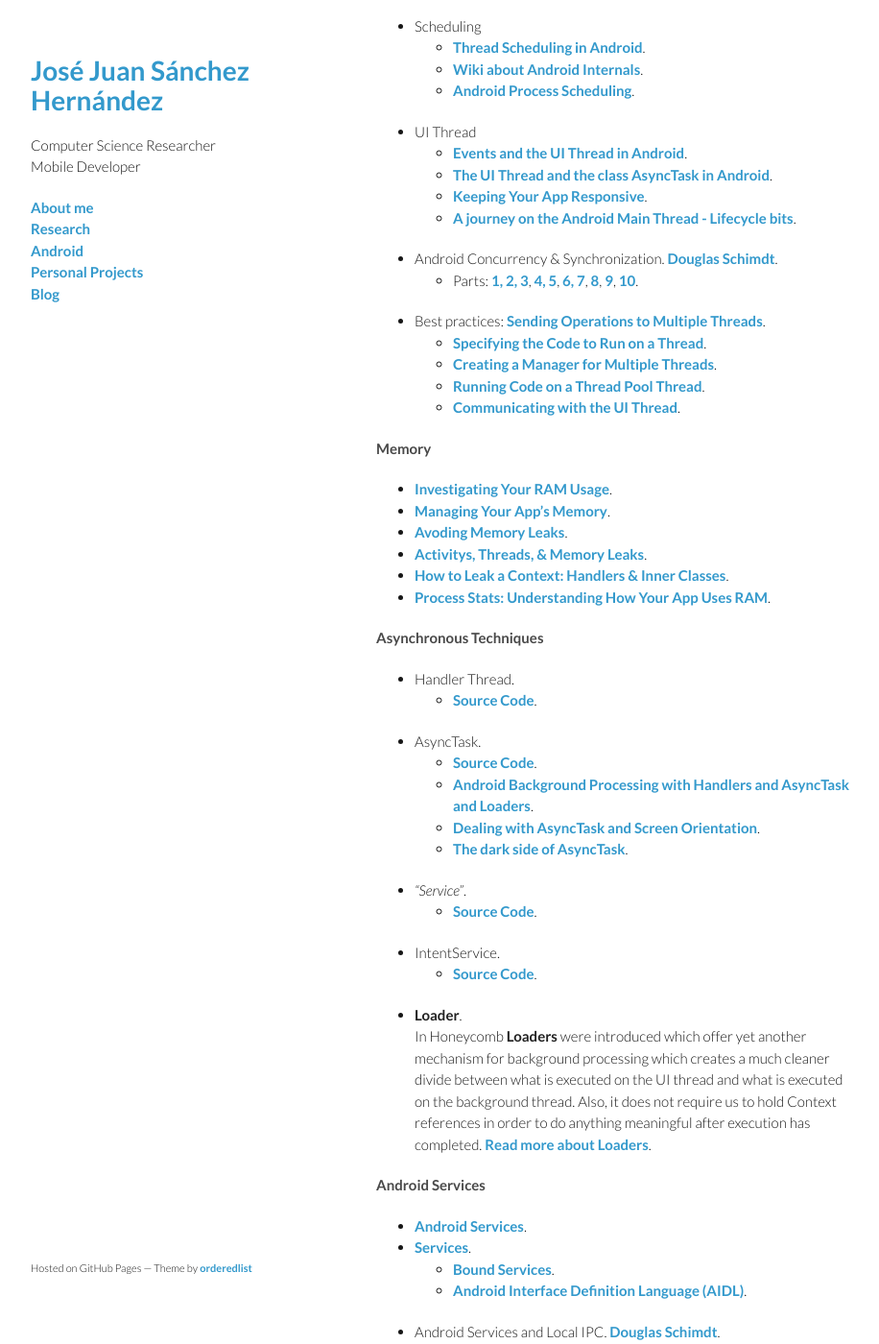
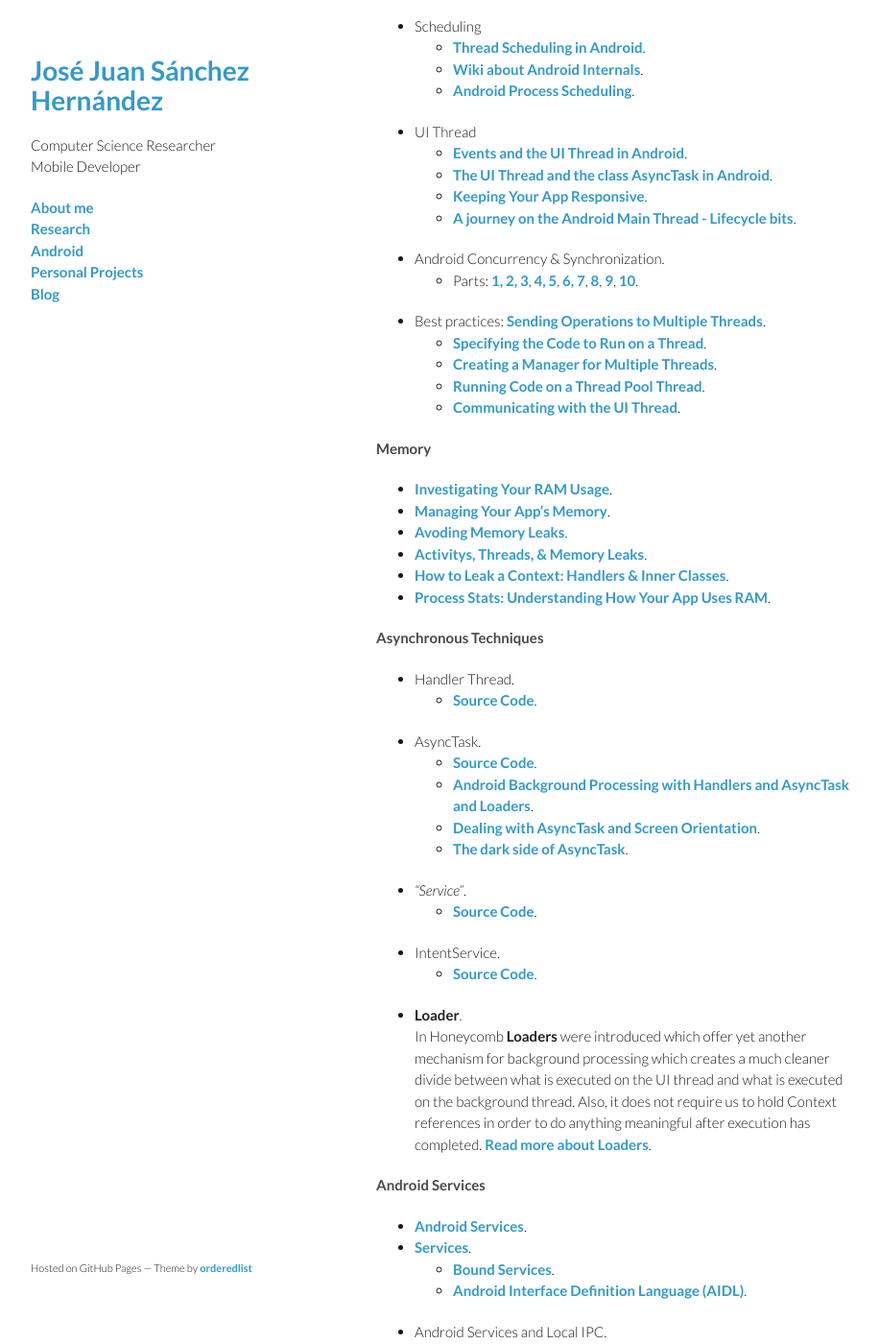
Before and after one commit to josejuansanchez/josejuansanchez.github.io, a Jekyll site: the page built from _posts/2014-03-25-xv-betabeers-almeria.md, in a window 1280 px wide and 1400 px high, scrolled down 1692 px. Shown: the whole window at 96% size, without its empty margins (178-1094 px from the left). Built offline with Jekyll 4.4.1, drawn with Linux system fonts in a browser that asks for light colours; comment, search, counter and statistics services are not loaded.

Commit message:
Update 2014-03-25-xv-betabeers-almeria.md

```diff
--- a/_posts/2014-03-25-xv-betabeers-almeria.md
+++ b/_posts/2014-03-25-xv-betabeers-almeria.md
@@ -51,7 +51,7 @@ A continuación podéis encontrar algunos de los recursos que he utilizado para
   *  [The UI Thread and the class AsyncTask in Android](http://www.youtube.com/watch?v=-xhLTvx-cq0&feature=youtu.be).
   *  [Keeping Your App Responsive](http://developer.android.com/training/articles/perf-anr.html).
   *  [A journey on the Android Main Thread - Lifecycle bits](http://corner.squareup.com/2013/12/android-main-thread-2.html).
-* Android Concurrency & Synchronization. [Douglas Schimdt](https://plus.google.com/109003286187954928606/posts).
+* Android Concurrency & Synchronization.
   * Parts: [1, 2, 3](https://www.youtube.com/watch?v=aV2XfWwpiDU), [4, 5](https://www.youtube.com/watch?v=zpLzMetSJfQ), [6, 7](https://www.youtube.com/watch?v=4Vue_KuXfCk), [8](https://www.youtube.com/watch?v=GXgm9kb4iCo), [9](http://youtu.be/TN36fPNsqhE), [10](http://youtu.be/XZ29DAcmcLE).
 * Best practices: [Sending Operations to Multiple Threads](http://developer.android.com/training/multiple-threads/index.html).
   * [Specifying the Code to Run on a Thread](http://developer.android.com/training/multiple-threads/index.html).
@@ -87,7 +87,7 @@ In Honeycomb **Loaders** were introduced which offer yet another mechanism for b
 * [Services](http://developer.android.com/guide/components/services.html).
   * [Bound Services](http://developer.android.com/guide/components/bound-services.html).
   * [Android Interface Definition Language (AIDL)](http://developer.android.com/guide/components/aidl.html).
-* Android Services and Local IPC. [Douglas Schimdt](https://plus.google.com/109003286187954928606/posts).
+* Android Services and Local IPC.
   * Parts: 1, 2. [presentation](http://www.dre.vanderbilt.edu/~schmidt/cs282/PDFs/Services-oct9.pdf) -  [video](http://www.youtube.com/watch?v=gxj4sQX9m5g).
   * Parts: 3, 4. [presentation](http://www.dre.vanderbilt.edu/~schmidt/cs282/PDFs/8-Services-and-IPCparts3-and-4.pdf) - [video](http://youtu.be/qK53aOtoxio).
   * Parts: 5, 6. [presentation](http://www.dre.vanderbilt.edu/~schmidt/cs282/PDFs/8-Services-and-IPC-parts5-and-6.pdf) - [video](http://youtu.be/opkCYboumis).
```
